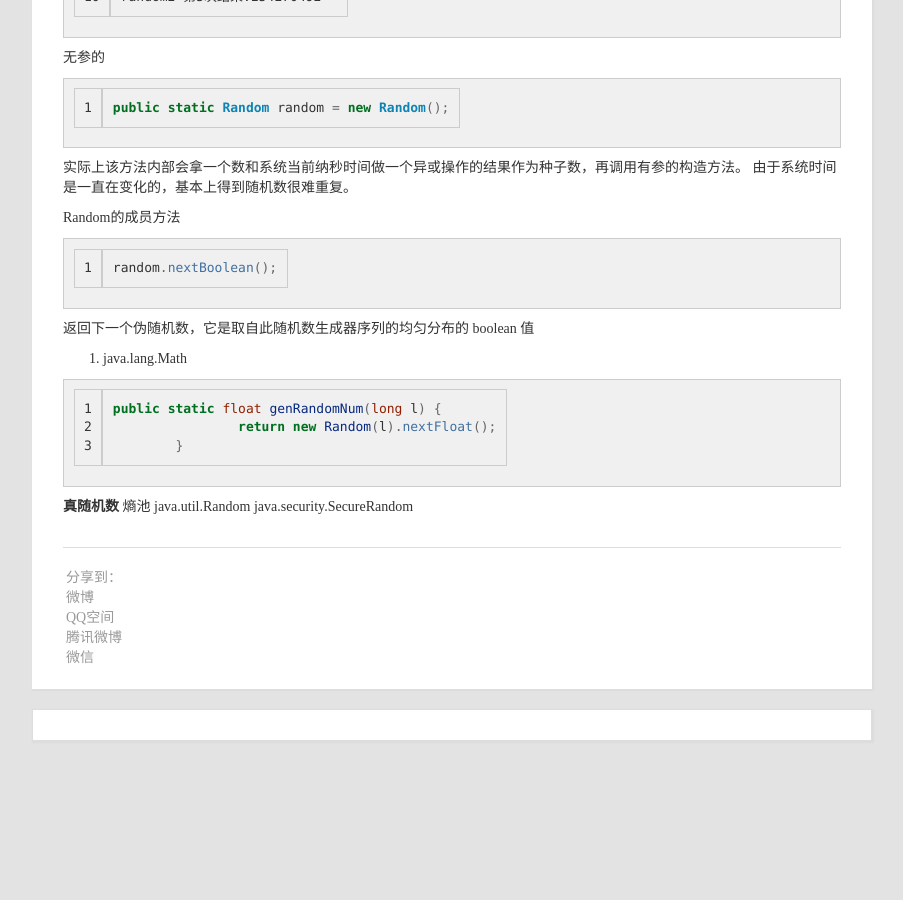
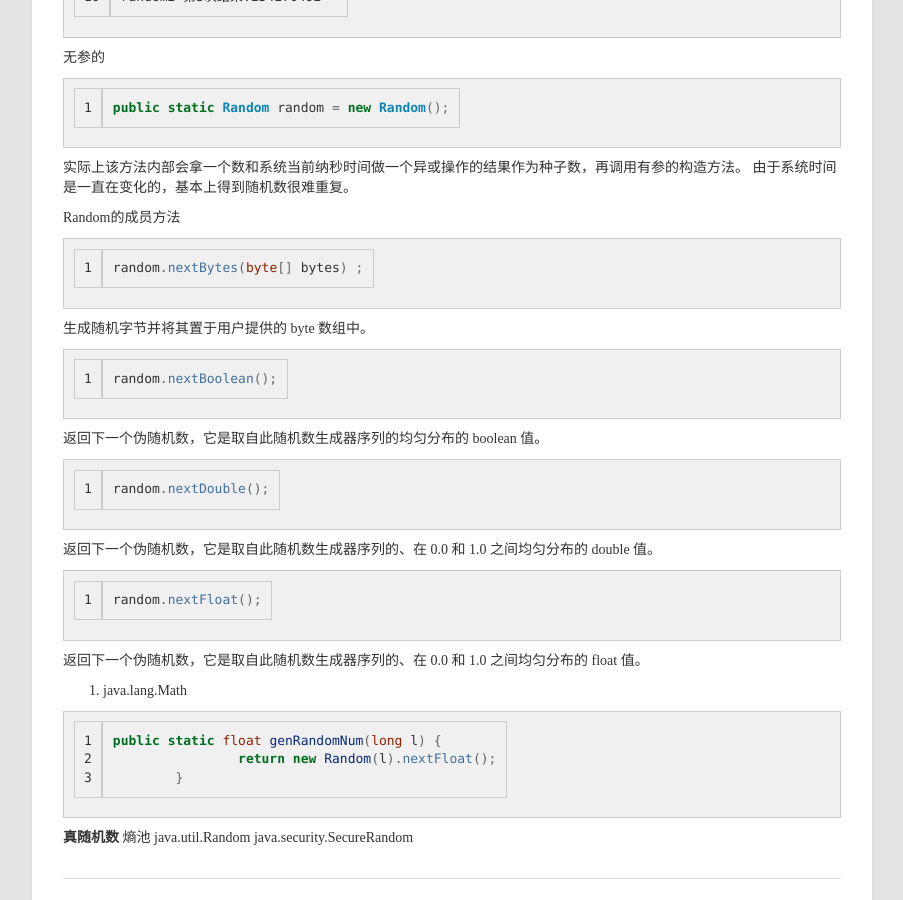
Before and after one commit to tomgg/tomgg.github.io, a Jekyll site: the page built from _posts/2016-07-20-java-random.md, in a window 1280 px wide and 900 px high, scrolled down 1403 px. Shown: the whole window, without its empty margins (53-956 px from the left). Built offline with Jekyll 4.4.1, drawn with Linux system fonts in a browser that asks for light colours; nearby versions of some CDN libraries; comment, search, counter and statistics services are not loaded; before the commit the page ends 2164 px from its top, so only the background shows below that.

Commit message:
no message

````diff
--- a/_posts/2016-07-20-java-random.md
+++ b/_posts/2016-07-20-java-random.md
@@ -85,11 +85,27 @@ public static Random random = new Random();
 Random的成员方法
 
 ``` java
+random.nextBytes(byte[] bytes) ;
+```
+
+生成随机字节并将其置于用户提供的 byte 数组中。
+
+
+``` java
 random.nextBoolean();
 ```
-返回下一个伪随机数，它是取自此随机数生成器序列的均匀分布的 boolean 值
 
+返回下一个伪随机数，它是取自此随机数生成器序列的均匀分布的 boolean 值。
 
+``` java
+random.nextDouble();
+```
+返回下一个伪随机数，它是取自此随机数生成器序列的、在 0.0 和 1.0 之间均匀分布的 double 值。
+
+``` java
+random.nextFloat();
+```
+返回下一个伪随机数，它是取自此随机数生成器序列的、在 0.0 和 1.0 之间均匀分布的 float 值。
 
 
 
````
